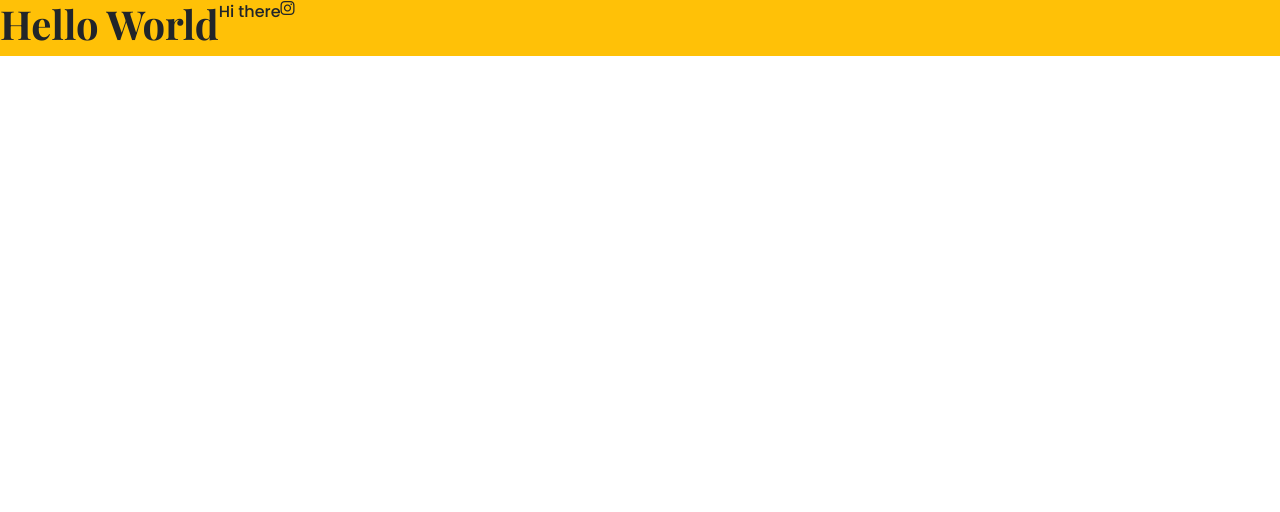
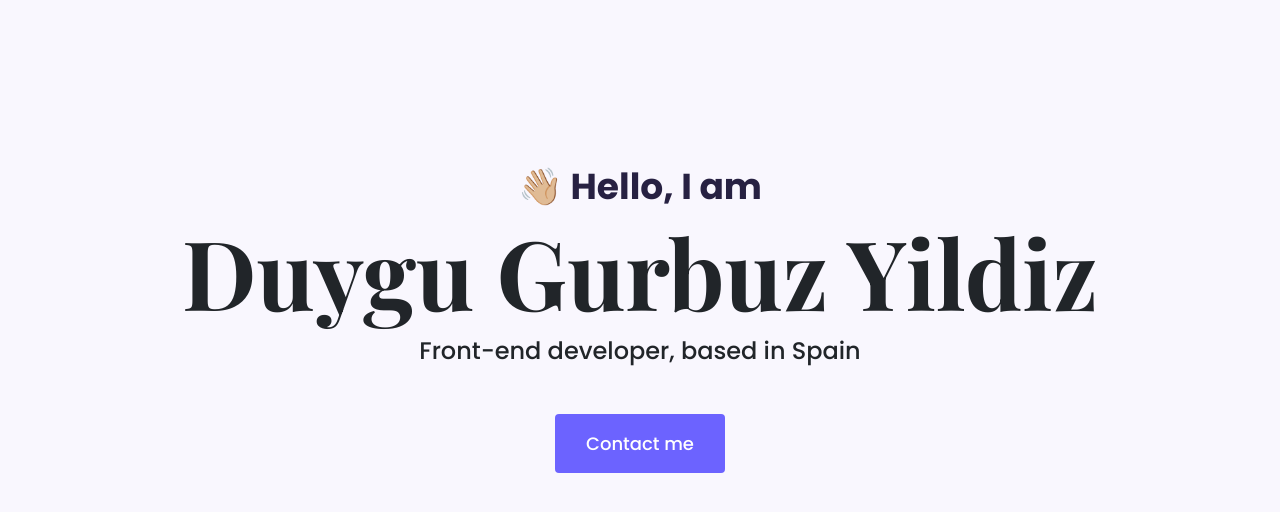
Before and after one commit to duygugurbuzyildiz/portfolio-project-duygu, a plain HTML site: page index.html in a window 1280 px wide. Drawn offline with nearby package versions, Linux system fonts and the light colour scheme.

Commit message:
Changed homepage design

```diff
--- a/index.html
+++ b/index.html
@@ -14,14 +14,18 @@
     <link rel="stylesheet" href="styles/portfolio.css">
 </head>
 <body>
-    <div class="d-flex bg-warning">
-        <h1>
-            Hello World
-        </h1>
-        <p>
-            Hi there
-        </p>
-        <i class="fab fa-instagram"></i>
-    </div>
+    <div class="hero">
+    <p>
+    👋🏼 Hello, I am
+    </p>
+    <h1>
+        Duygu Gurbuz Yildiz
+    </h1>
+    <h2 class="mb-5">
+        Front-end developer, based in Spain
+    </h2>
+    <a href="#" class="btn btn-branding">Contact me</a>
+</div>
+
 </body>
 </html>
--- a/styles/portfolio.css
+++ b/styles/portfolio.css
@@ -1,9 +1,43 @@
+:root{
+    --branding-color:#6c63ff;
+    --secondary-color:#f9f7fe;
+    --heading-font-family:'Playfair Display', serif;
+    --default-font-family:'Poppins', sans-serif;
+}
+body{
+    font-family: var(--default-font-family);
+}
 h1{
-    font-family: 'Playfair Display', serif;
+    font-family:var(--heading-font-family) ;
     font-weight: bold;
+    font-size: 96px;
 }
-
 p{
+    font-family: var(--default-font-family);
+    font-weight: normal;
+}
+.hero{
+    background-color: var(--secondary-color);
+    text-align: center;
+    padding: 160px 20px;
+}
+.hero p{
+    font-size: 36px;
+    font-weight: bold;
+    margin: 0;
+    color: #272142;
+}
+.hero h2{
     font-family: 'Poppins', sans-serif;
     font-weight: normal;
+    font-size: 24px;
 }
+.btn-branding{
+    background: var(--branding-color);
+    border-radius: 4px;
+    color: white;
+    font-size: 18px;
+    line-height: 27px;
+    padding: 15px 30px;
+
+}
```
